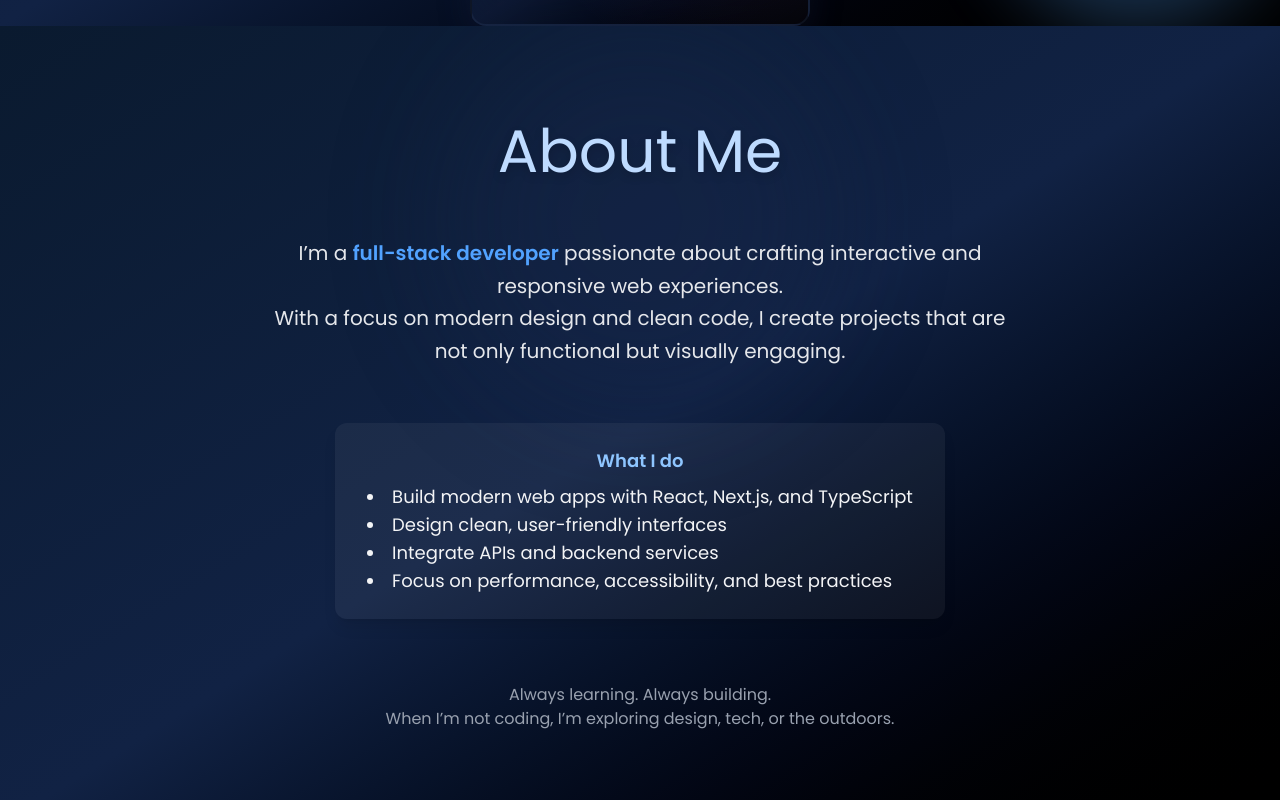
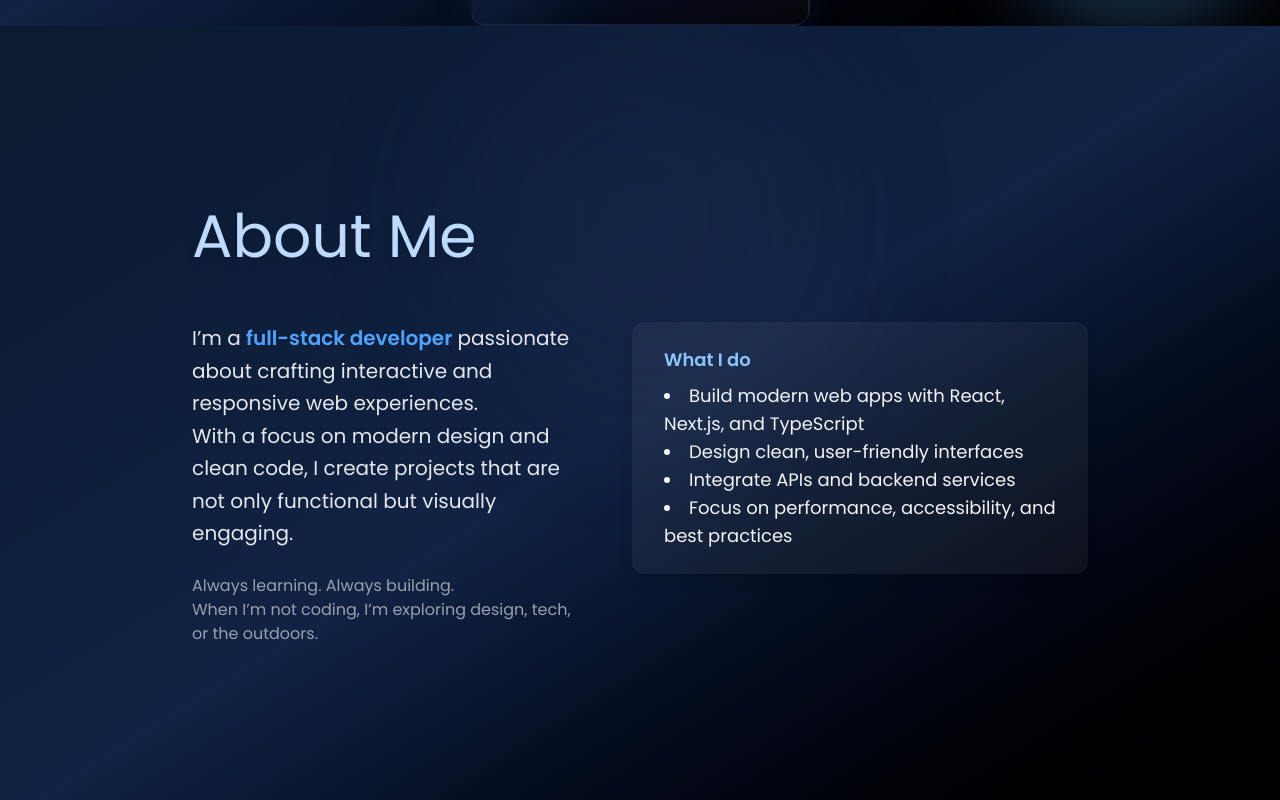
Before and after one commit to WangilaPrish/wangila_prish, a Next.js app in the folder wangila_portfolio/: page / in a window 1280 px wide. Shown: the part 780-1580 px from the top of the page. Built offline with nearby package versions, Linux system fonts and the light colour scheme.

Commit message:
fix: refactor About component layout and content for improved structure and clarity

```diff
--- a/wangila_portfolio/src/components/About.tsx
+++ b/wangila_portfolio/src/components/About.tsx
@@ -10,25 +10,29 @@ function About() {
             {/* Animated background shape */}
             <div className="absolute top-0 left-1/2 w-96 h-96 bg-[#1a2a4f] opacity-20 rounded-full blur-3xl -translate-x-1/2 animate-pulse z-0" />
 
-            <div className="max-w-3xl mx-auto w-full flex flex-col items-center gap-8 relative z-10 py-20 text-center animate-fade-in">
+            <div className="max-w-4xl mx-auto w-full flex flex-col gap-8 relative z-10 py-20 animate-fade-in">
                 <h2 className="text-5xl md:text-6xl font-extrabold mb-6 text-blue-200 drop-shadow-lg font-montserrat">About Me</h2>
+                <div className="flex flex-col md:flex-row gap-12">
+                    <div className="flex-1">
                         <p className="text-gray-200 mb-6 text-xl font-montserrat leading-relaxed">
                             I’m a <span className="text-blue-400 font-semibold">full-stack developer</span> passionate about crafting interactive and responsive web experiences.<br />
                             With a focus on modern design and clean code, I create projects that are not only functional but visually engaging.
                         </p>
-                <div className="bg-white/5 rounded-xl px-8 py-6 max-w-2xl mx-auto text-gray-100 text-lg font-montserrat shadow-lg">
+                        <p className="text-gray-400 text-base mt-4 font-montserrat">
+                            Always learning. Always building.<br />
+                            When I’m not coding, I’m exploring design, tech, or the outdoors.
+                        </p>
+                    </div>
+                    <div className="flex-1 bg-white/5 rounded-xl px-8 py-6 text-gray-100 text-lg font-montserrat shadow-lg self-start">
                         <div className="mb-2 font-semibold text-blue-300">What I do</div>
-                    <ul className="list-disc list-inside text-left mx-auto max-w-xl">
+                        <ul className="list-disc list-inside">
                             <li>Build modern web apps with React, Next.js, and TypeScript</li>
                             <li>Design clean, user-friendly interfaces</li>
                             <li>Integrate APIs and backend services</li>
                             <li>Focus on performance, accessibility, and best practices</li>
                         </ul>
                     </div>
-                <p className="text-gray-400 text-base mt-8 font-montserrat">
-                    Always learning. Always building.<br />
-                    When I’m not coding, I’m exploring design, tech, or the outdoors.
-                </p>
+                </div>
             </div>
 
             {/* Custom keyframes for fade-in animation */}
```
Lines whose indentation alone changed are shown as unchanged.
